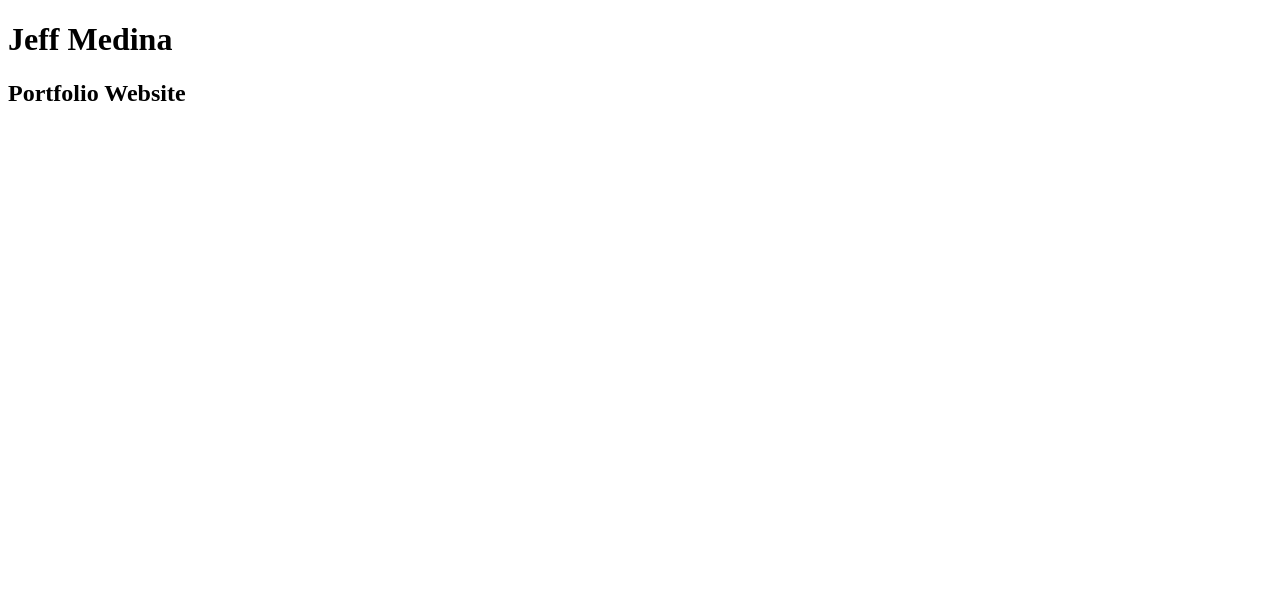
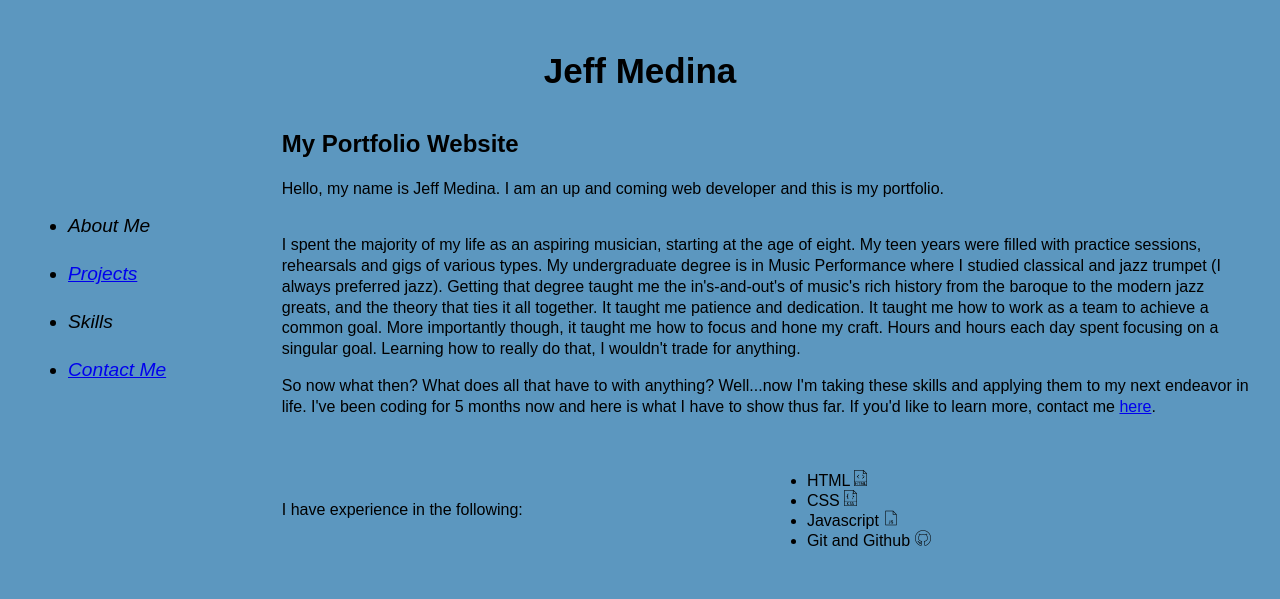
Before and after one commit to medinajm/portfolio_website, a plain HTML site: page index.html in a window 1280 px wide. Drawn offline with Linux system fonts and the light colour scheme.

Commit message:
adding layout, js and contact

```diff
--- a/index.html
+++ b/index.html
@@ -7,9 +7,41 @@
     <title>Jeff Medina's Portfolio Website</title>
     <link href="./style.css" rel="stylesheet" type="text/css">
 </head>
-<body>
-    <h1>Jeff Medina</h1>
-        <h2>Portfolio Website</h2>
+<body class="container">
+    <h1 class="head">Jeff Medina</h1>
 
+    <nav class="side-nav">
+        <ul class="side-nav-items">
+            <li class="side-nav-item">About Me</li>
+            <li class="side-nav-item"><a href="./projects.html">Projects</a></li>
+            <li class="side-nav-item">Skills</li>
+            <li class="side-nav-item"><a href="./contactMe.html"> Contact Me</a></li>
+        </ul>
+    </nav>
+    <div class="intro">
+        <h2>My Portfolio Website</h2>
+        <section>
+            <p>Hello, my name is Jeff Medina. I am an up and coming web developer and this is my portfolio.</p>
+    </div>
+        <div class="body">
+            <p>I spent the majority of my life as an aspiring musician, starting at the age of eight. My teen years were filled with practice sessions, rehearsals and gigs of various types.  My undergraduate degree is in Music Performance where I studied classical and jazz trumpet (I always preferred jazz).  Getting that degree taught me the in's-and-out's of music's rich history from the baroque to the modern jazz greats, and the theory that ties it all together. It taught me patience and dedication. It taught me how to work as a team to achieve a common goal. More importantly though, it taught me how to focus and hone my craft. Hours and hours each day spent focusing on a singular goal.  Learning how to really do that, I wouldn't trade for anything.</p>
+            <p>So now what then? What does all that have to with anything? Well...now I'm taking these skills and applying them to my next endeavor in life.  I've been coding for 5 months now and here is what I have to show thus far.  If you'd like to learn more, contact me <a href="./contactMe.html">here</a>.</p>
+        </div>
+    </section>
+    <section class="exp">
+        <p>I have experience in the following:</p>
+            <ul class="exp-nav-items">
+                <li class="exp-nav-item">HTML  <img src="./images/html.png"/></li>
+                <li class="exp-nav-item">CSS <img src="./images/css.png"/></li>
+                <li class="exp-nav-item">Javascript <img src="./images/js.png"/></li>
+                <li class="exp-nav-item">Git and Github <img src="./images/gitHub.png"/></li>
+            </ul>
+    </section>
 </body>
+<br>
+<footer>
+    <p></p>
+
+</footer>
+<script src="./script.js"></script>
 </html>
--- a/script.js
+++ b/script.js
@@ -0,0 +1,29 @@
+// let intro = document.getElementsByClassName('intro')
+
+// function changeTextColor {
+//     intro.style.color = 'red';
+// }
+// intro.addEventListener('mouseover', changeTextColor)
+
+let h1Name = document.querySelector("h1");
+function changeText() {
+    h1Name.innerHTML = "My name is Jeff!";
+    h1Name.style.color = "pink";
+}
+function changeBack() {
+    h1Name.style.color = ''
+    h1Name.innerHTML = 'Jeff Medina'
+}
+h1Name.addEventListener("mouseover", changeText);
+h1Name.addEventListener('mouseout', changeBack);
+
+let mailImage = document.getElementById('mail');
+let rotation = 0
+function rotateMail() {
+    rotation += 90;
+    if(rotation === 360) {
+        rotation = 0
+    }
+    mailImage.style.transform = `rotate(${rotation}deg)`
+}
+let startRotate = window.setInterval(rotateMail, 1000);
--- a/style.css
+++ b/style.css
@@ -1,3 +1,76 @@
-h1 {
-
+html {
+   background-color: #5C97BF;
+   font-family: Arial, Helvetica, sans-serif;
+    box-sizing: border-box;
+    font-size: 100%;
 }
+.container {
+    display: grid;
+    max-width: auto;
+    grid-template-areas: "head head"
+                         "side-nav intro"
+                         "side-nav body"
+                         "side-nav experience";
+    grid-template-rows: 4.3em 6.25em 2fr 1fr;
+    grid-template-columns: 1fr 4fr;
+    padding: 20px;
+    gap: .7em;
+}
+.head {
+    grid-area: head;
+    /* background-color: bisque; */
+    font-size: 35px;
+    display: grid;
+    justify-content: center;
+}
+.side-nav {
+    grid-area: side-nav;
+    /* background-color: bisque; */
+    padding-top: 75px;
+    line-height: 2.5;
+    font-size: 1.2em;
+    font-style: italic;
+    /* background: rgb(238,174,202);
+    background: radial-gradient(circle, rgba(238,174,202,1) 0%, rgba(148,187,233,1) 100%);
+    border-radius: 12px; */
+    width: fit-content;
+}
+.body {
+    grid-area: body;
+    /* background-color: bisque; */
+    line-height: 1.3;
+}
+.exp {
+    grid-area: experience;
+    /* background-color: bisque; */
+    display: grid;
+    grid-template-columns: 1fr 1fr;
+    align-items: center;
+    justify-content: center;
+    align-content: start;
+}
+.intro {
+    grid-area: intro;
+    /* background-color: grey; */
+    line-height: 1.3;
+}
+/* @media only screen and (max-width: 450px) {
+    .container {
+        display: grid;
+        grid-template-columns: 1fr
+    }
+} */
+.exp img {
+    max-height: 1em;
+}
+.contact {
+    display: flex;
+    justify-content: center;
+    padding-top: 5em;
+}
+.contact img {
+    max-height: 10em;
+}
+.side-nav-item:hover {
+    text-decoration: none;
+}
```
Also changed, not shown: contactMe.html (+24 -0 lines), projects.html (+16 -0 lines), images/css.png (added), images/git.png (added), images/gitHub.png (added), images/html.png (added), images/js.png (added), images/mail.png (added).
